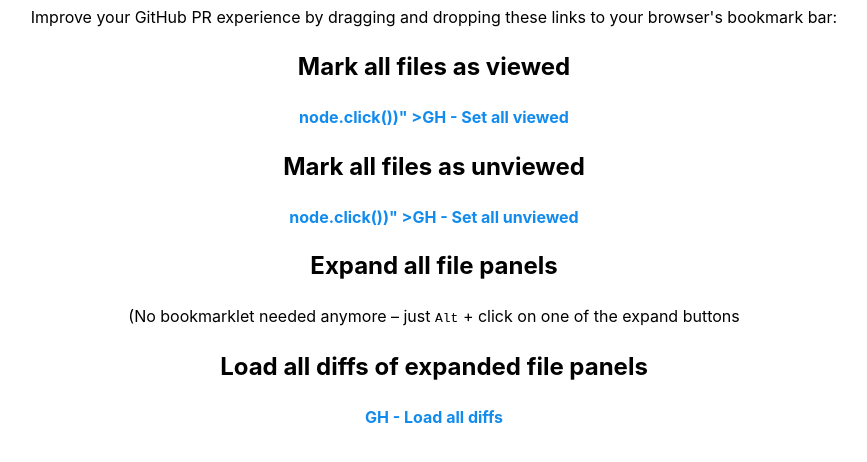
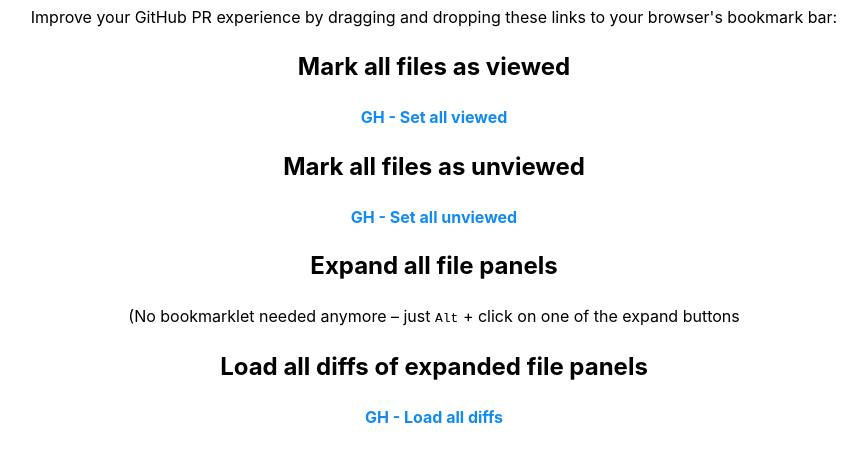
Before and after one commit to samulisuomi/github-bookmarklets, a plain HTML site: page index.html in a window 1280 px wide. Shown: the part 134-596 px from the top of the page, without its empty margins (206-1073 px from the left). Drawn offline with Linux system fonts and the light colour scheme.

Commit message:
Update index.html

```diff
--- a/index.html
+++ b/index.html
@@ -530,7 +530,7 @@
       <h2>Mark all files as viewed</h2>
       <p>
         <a
-          href="javascript:document.querySelectorAll('button[aria-label=\"Not Viewed\"]').forEach(node => node.click())"
+          href="javascript:document.querySelectorAll('button[aria-label=&quot;Not Viewed&quot;]').forEach(node => node.click())"
           >GH - Set all viewed</a
         >
       </p>
@@ -538,7 +538,7 @@
       <h2>Mark all files as unviewed</h2>
       <p>
         <a
-          href="javascript:document.querySelectorAll('button[aria-label=\"Viewed\"]').forEach(node => node.click())"
+          href="javascript:document.querySelectorAll('button[aria-label=&quot;Viewed&quot;]').forEach(node => node.click())"
           >GH - Set all unviewed</a
         >
       </p>
```
